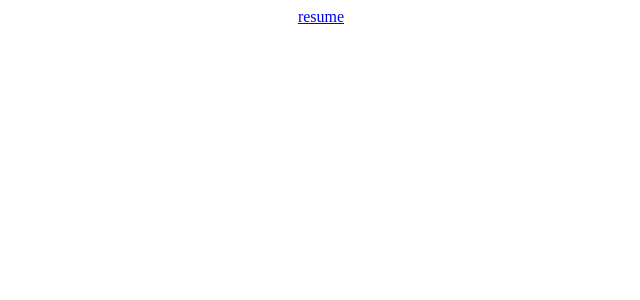
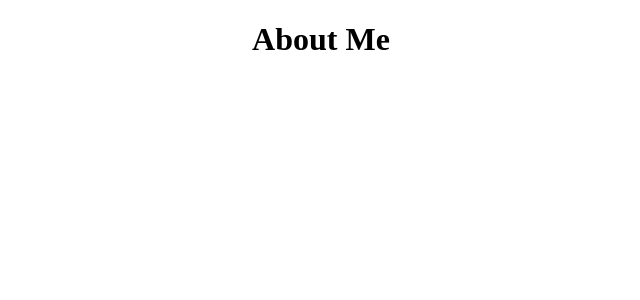
Before and after one commit to hackrack/personal_web_site, a React (Create React App) app: page / in a window 1280 px wide. Shown: the top 300 px of the page, without its empty margins (319-959 px from the left). Built offline with nearby package versions, Linux system fonts and the light colour scheme.

Commit message:
resume removed

```diff
--- a/src/App.js
+++ b/src/App.js
@@ -6,7 +6,7 @@ class App extends Component {
   render() {
     return (
       <div className="App">
-        <a href="/umed_resume.pdf">resume</a>
+        <h1>About Me</h1>
       </div>
     );
   }
```
Also changed, not shown: 1 other file (tests, documents, lock files or other folders).
